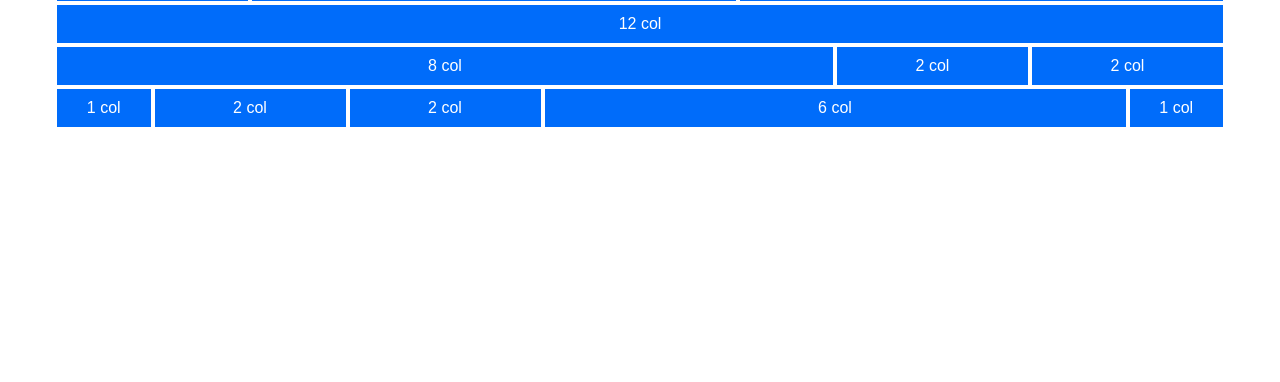
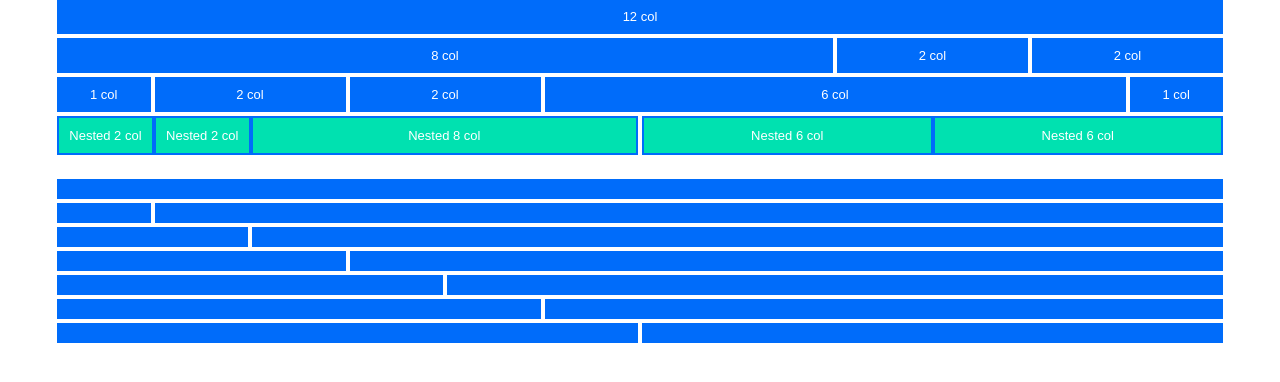
Before and after one commit to DanyMencu/html-css-12bool, a plain HTML site: page index.html in a window 1280 px wide. Shown: the part 118-500 px from the top of the page. Drawn offline with Linux system fonts and the light colour scheme.

Commit message:
Complementary row add

```diff
--- a/index.html
+++ b/index.html
@@ -100,7 +100,73 @@
                 <div class="box">1 col</div>
             </div>
         </div>
+        <!-- NEST COL -->
+        <div class="row mb-20">
+            <div class="col-6 flex-container">
+                <div class="col-2 bgc-lightblue">
+                    <div class="box bgc-lightgreen">Nested 2 col</div>
+                </div>
+                <div class="col-2 bgc-lightblue">
+                    <div class="box bgc-lightgreen">Nested 2 col</div>
+                </div>
+                <div class="col-8 bgc-lightblue">
+                    <div class="box bgc-lightgreen">Nested 8 col</div>
+                </div>
+            </div>
+            <div class="col-6 flex-container">
+                <div class="col-6 bgc-lightblue">
+                    <div class="box bgc-lightgreen">Nested 6 col</div>
+                </div>
+                <div class="col-6 bgc-lightblue">
+                    <div class="box bgc-lightgreen">Nested 6 col</div>
+                </div>
+            </div>
+        </div>
+        <!-- COMPLEMENTARY ROW -->
+        <div class="row">
+            <div class="col-12">
+                <div class="box"></div>
+            </div>
+            <div class="col-1">
+                <div class="box"></div>
+            </div>
+            <div class="col-11">
+                <div class="box"></div>
+            </div>
+            <div class="col-2">
+                <div class="box"></div>
+            </div>
+            <div class="col-10">
+                <div class="box"></div>
+            </div>
+            <div class="col-3">
+                <div class="box"></div>
+            </div>
+            <div class="col-9">
+                <div class="box"></div>
+            </div>
+            <div class="col-4">
+                <div class="box"></div>
+            </div>
+            <div class="col-8">
+                <div class="box"></div>
+            </div>
+            <div class="col-5">
+                <div class="box"></div>
+            </div>
+            <div class="col-7">
+                <div class="box"></div>
+            </div>
+            <div class="col-6">
+                <div class="box"></div>
+            </div>
+            <div class="col-6">
+                <div class="box"></div>
+            </div>
+            </div>
+        </div>
     </div>
+
 
 </body>
 </html>
--- a/style.css
+++ b/style.css
@@ -10,7 +10,24 @@
     padding: 10px;
     text-align: center;
     background: #006cfa;
+    font-size: 13px;
     color: #fff;
 }
 
 /* UTILITIES */
+
+.flex-container {
+    display: flex;
+}
+
+.mb-20 {
+    margin-bottom: 20px;
+}
+
+.bgc-lightgreen {
+    background: #00e1b0;
+}
+
+.bgc-lightblue {
+    background: #006cfa;
+}
```
